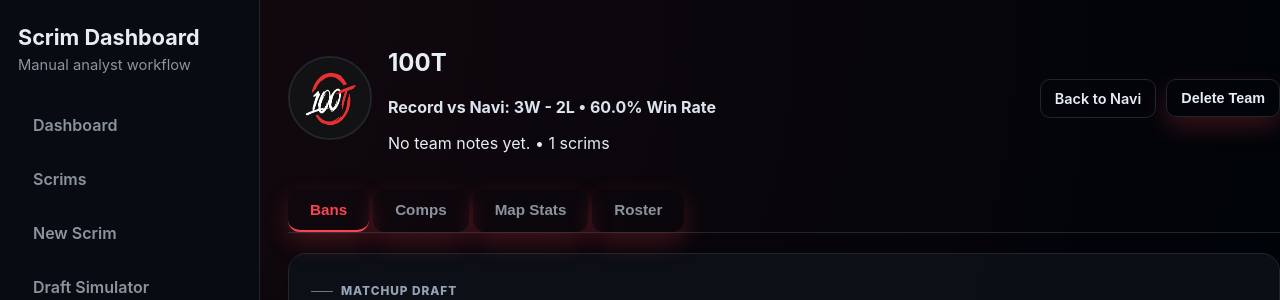
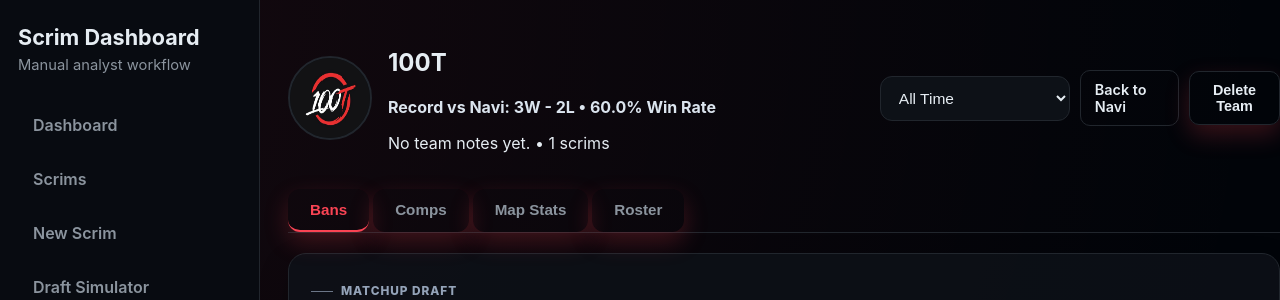
Before and after one commit to Skyza2123/rivals-stats, a Flask app: page /enemies/6 in a window 1280 px wide. Shown: the top 300 px of the page. Run offline with Flask 3, Linux system fonts and the light colour scheme; data comes from the database, SQL or seed files in the repository; data that the repository does not hold is empty.

Commit message:
Make team and enemy time filters functional

```diff
--- a/app.py
+++ b/app.py
@@ -7,7 +7,7 @@ import sqlite3
 import importlib
 from difflib import SequenceMatcher
 from collections import defaultdict
-from datetime import date
+from datetime import date, datetime, timedelta
 from pathlib import Path
 from urllib.parse import quote
 from uuid import uuid4
@@ -186,6 +186,39 @@ def save_app_state() -> None:
         ],
     )
     db.commit()
+
+
+def _parse_scrim_date(raw_value: str) -> date | None:
+    text = (raw_value or "").strip()
+    if not text:
+        return None
+
+    try:
+        return date.fromisoformat(text)
+    except ValueError:
+        pass
+
+    for fmt in ("%m/%d/%Y", "%m-%d-%Y", "%Y/%m/%d"):
+        try:
+            return datetime.strptime(text, fmt).date()
+        except ValueError:
+            continue
+    return None
+
+
+def filter_scrims_by_timeframe(scrims: list[dict], timeframe: str) -> list[dict]:
+    key = (timeframe or "all").strip().lower()
+    if key not in {"week", "month"}:
+        return scrims
+
+    days = 7 if key == "week" else 30
+    cutoff = date.today() - timedelta(days=days)
+    filtered = []
+    for scrim in scrims:
+        parsed = _parse_scrim_date(scrim.get("scrim_date", ""))
+        if parsed and parsed >= cutoff:
+            filtered.append(scrim)
+    return filtered
 
 
 def compute_player_stats(player_name: str) -> dict:
@@ -1497,7 +1530,7 @@ def team_detail(team_id: int):
     if team is None:
         abort(404)
 
-    team_scrims = [
+    all_team_scrims = [
         scrim
         for scrim in SCRIMS
         if scrim.get("team_id") == team["id"]
@@ -1506,6 +1539,10 @@ def team_detail(team_id: int):
             and (scrim.get("team_name", "") or "").strip().lower() == team["name"].strip().lower()
         )
     ]
+    time_range = (request.args.get("timeframe") or "all").strip().lower()
+    if time_range not in {"all", "month", "week"}:
+        time_range = "all"
+    team_scrims = filter_scrims_by_timeframe(all_team_scrims, time_range)
     team_analytics = build_scrim_analytics(team_scrims)
     hero_graph_rows = [
         {
@@ -1630,6 +1667,7 @@ def team_detail(team_id: int):
         enemy_teams=enemy_teams,
         player_roles=PLAYER_ROLES,
         team_analytics=team_analytics,
+        selected_timeframe=time_range,
         hero_graph_rows=hero_graph_rows,
         hero_usage_timeline=hero_usage_timeline,
         team_scrim_count=len(team_scrims),
@@ -2018,7 +2056,7 @@ def enemy_team_detail(enemy_team_id: int):
         (enemy_team_id,),
     ).fetchall()
 
-    matched_enemy_scrims = []
+    all_matched_enemy_scrims = []
     enemy_name_lower = (enemy_team["name"] or "").strip().lower()
     for scrim in SCRIMS:
         if scrim.get("team_id") != main_team["id"]:
@@ -2026,12 +2064,17 @@ def enemy_team_detail(enemy_team_id: int):
 
         scrim_enemy_id = scrim.get("enemy_team_id")
         if scrim_enemy_id == enemy_team_id:
-            matched_enemy_scrims.append(scrim)
+            all_matched_enemy_scrims.append(scrim)
             continue
 
         scrim_enemy_name = (scrim.get("enemy_team") or scrim.get("opponent") or "").strip().lower()
         if scrim_enemy_name and scrim_enemy_name == enemy_name_lower:
-            matched_enemy_scrims.append(scrim)
+            all_matched_enemy_scrims.append(scrim)
+
+    time_range = (request.args.get("timeframe") or "all").strip().lower()
+    if time_range not in {"all", "month", "week"}:
+        time_range = "all"
+    matched_enemy_scrims = filter_scrims_by_timeframe(all_matched_enemy_scrims, time_range)
 
     enemy_perspective_scrims = to_enemy_perspective_scrims(matched_enemy_scrims)
     enemy_analytics = build_scrim_analytics(enemy_perspective_scrims)
@@ -2085,6 +2128,7 @@ def enemy_team_detail(enemy_team_id: int):
         enemy_team=enemy_team,
         players=players,
         enemy_analytics=enemy_analytics,
+        selected_timeframe=time_range,
         enemy_scrim_count=len(matched_enemy_scrims),
         enemy_map_cards=enemy_map_cards,
         enemy_map_mode_rows=enemy_map_mode_rows,
--- a/templates/enemy_team_detail.html
+++ b/templates/enemy_team_detail.html
@@ -16,6 +16,11 @@
         </div>
     </div>
     <div class="header-actions team-hero-actions">
+        <select id="enemyTimeRange" aria-label="Time range" class="team-range-select" onchange="const u=new URL(window.location.href); if(this.value==='all'){u.searchParams.delete('timeframe')}else{u.searchParams.set('timeframe', this.value)} window.location.href=u.toString();">
+            <option value="all" {% if selected_timeframe == 'all' %}selected{% endif %}>All Time</option>
+            <option value="month" {% if selected_timeframe == 'month' %}selected{% endif %}>Last Month</option>
+            <option value="week" {% if selected_timeframe == 'week' %}selected{% endif %}>Last Week</option>
+        </select>
         <a href="{{ url_for('team_detail', team_id=main_team.id) }}" class="button-secondary">Back to {{ main_team.name }}</a>
         <form method="post" action="{{ url_for('delete_enemy_team', enemy_team_id=enemy_team.id) }}" onsubmit="return confirm('Delete this enemy team and all players?');">
             <button type="submit" class="button-secondary">Delete Team</button>
```
Also changed, not shown: templates/team_detail.html (+4 -4 lines).
